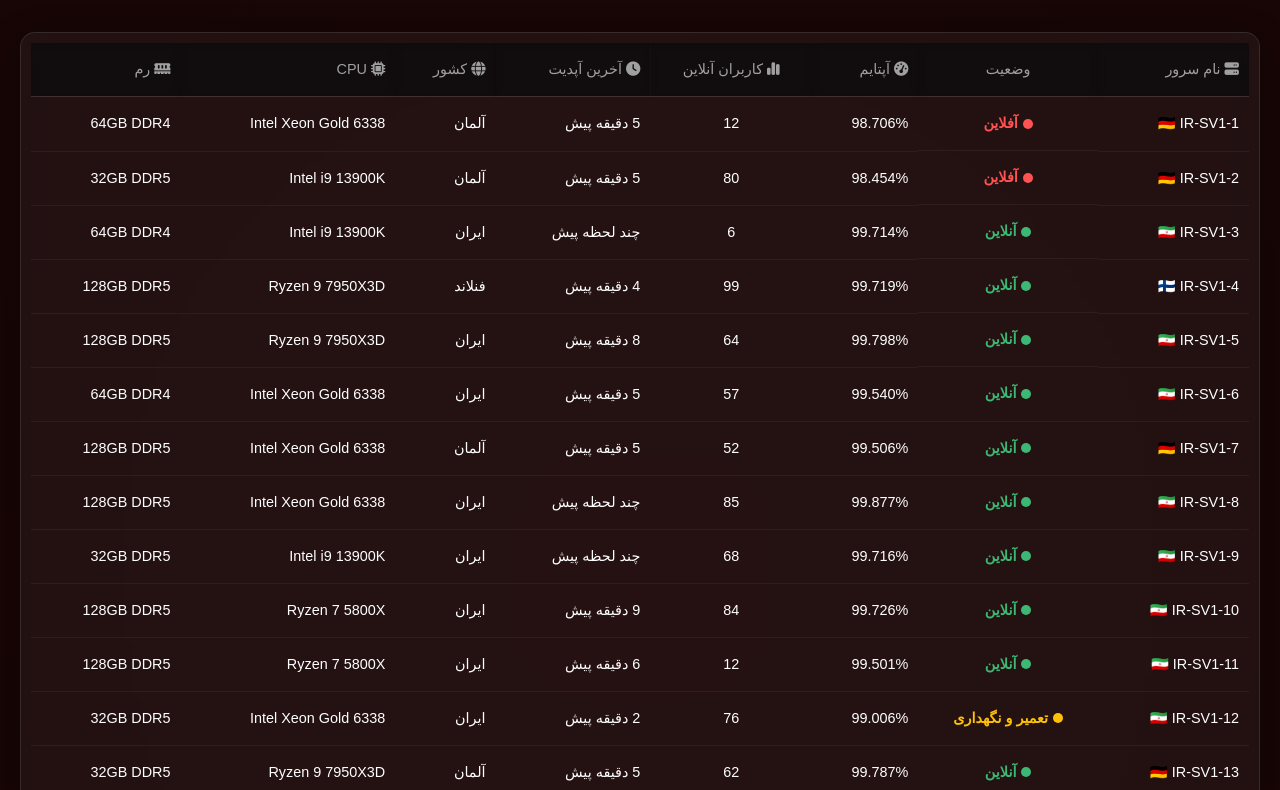
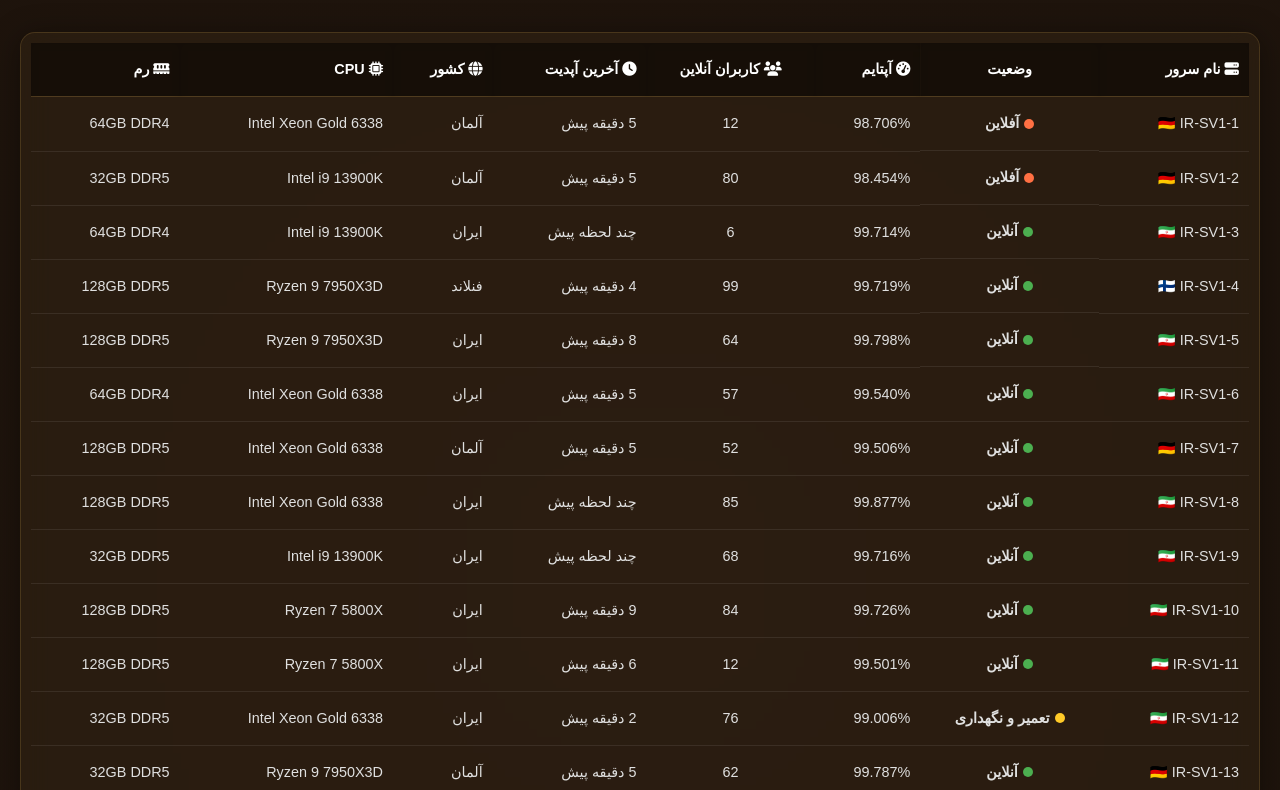
Before and after one commit to skilljava/AriaStatus, a plain HTML site: page index.html in a window 1280 px wide. Shown: the part 99-889 px from the top of the page. Drawn offline with Linux system fonts and the light colour scheme; a small style sheet from the web is missing.

Commit message:
Update index.html

```diff
--- a/index.html
+++ b/index.html
@@ -10,17 +10,21 @@
 
     <style>
         :root {
-            /* رنگ‌های تم */
-            --bg-dark: #0a0a0c;
-            --bg-glass: rgba(255, 255, 255, 0.05);
-            --border-glass: rgba(255, 255, 255, 0.1);
+            /* رنگ‌های تم نارنجی/طلایی */
+            --bg-dark: #0f0a05; /* پس‌زمینه تیره مایل به قهوه‌ای/نارنجی */
+            --bg-glass: rgba(255, 200, 100, 0.05); /* شیشه با ته رنگ طلایی */
+            --border-glass: rgba(255, 200, 100, 0.15); /* حاشیه شیشه با ته رنگ طلایی */
             --blur-glass: 15px;
             --text-main: #ffffff;
-            --text-sec: #a0a0a0;
-            --color-online: #3db874; /* سبز روشن */
-            --color-offline: #ff5252; /* قرمز */
-            --color-maintenance: #ffc107; /* زرد/نارنجی */
-            --color-accent: #007bff; /* آبی برای آیکون‌ها و لینک‌ها */
+            --text-sec: #e0e0e0; /* روشن‌تر برای خوانایی */
+
+            --color-online: #4CAF50; /* سبز ملایم برای آنلاین */
+            --color-offline: #FF7043; /* نارنجی-قرمز برای آفلاین */
+            --color-maintenance: #FFCA28; /* طلایی روشن برای نگهداری */
+            --color-accent: #FFA726; /* نارنجی پررنگ و برجسته */
+
+            --color-gradient-start: #ff7e5f; /* گرادیان پس‌زمینه */
+            --color-gradient-end: #feb47b; /* گرادیان پس‌زمینه */
         }
 
         * {
@@ -37,7 +41,7 @@
             line-height: 1.6;
             padding: 20px;
             min-height: 100vh;
-            background-image: radial-gradient(circle at 50% 10%, #1a0505 0%, #0a0a0c 100%);
+            background-image: radial-gradient(circle at 50% 10%, #20150d 0%, var(--bg-dark) 100%);
         }
 
         .container {
@@ -52,8 +56,8 @@
             -webkit-backdrop-filter: blur(var(--blur-glass));
             border: 1px solid var(--border-glass);
             border-radius: 15px;
-            box-shadow: 0 4px 30px rgba(0, 0, 0, 0.3);
-            overflow: hidden; /* برای جلوگیری از سرریز جدول */
+            box-shadow: 0 4px 30px rgba(0, 0, 0, 0.4); /* سایه کمی تیره‌تر */
+            overflow: hidden;
         }
 
         /* --- هدر و آمار کلی --- */
@@ -90,6 +94,7 @@
 
         .stat-item i {
             font-size: 1.2rem;
+            color: var(--color-accent); /* آیکون‌ها به رنگ accent */
         }
 
         .status-dot {
@@ -118,11 +123,11 @@
 
         .server-table th {
             padding: 15px 10px;
-            color: var(--text-sec);
-            font-weight: 500;
+            color: var(--text-main); /* رنگ تایتل‌ها سفید */
+            font-weight: 600; /* کمی پررنگ‌تر */
             position: sticky;
             top: 0;
-            background: rgba(10, 10, 12, 0.8); /* برای حالت چسبندگی */
+            background: rgba(15, 10, 5, 0.8); /* پس‌زمینه تیره برای sticky */
             backdrop-filter: blur(5px);
             z-index: 10;
             border-bottom: 1px solid var(--border-glass);
@@ -131,14 +136,15 @@
 
         .server-table td {
             padding: 15px 10px;
-            border-bottom: 1px solid rgba(255, 255, 255, 0.05);
+            border-bottom: 1px solid rgba(255, 255, 255, 0.08); /* خطوط جداکننده کمی پررنگ‌تر */
             vertical-align: middle;
-            transition: all 0.5s ease; /* برای انیمیشن تغییرات */
+            transition: all 0.5s ease;
             white-space: nowrap;
+            color: var(--text-sec); /* متن سلول‌ها */
         }
 
         .server-table tr:hover {
-            background-color: rgba(255, 255, 255, 0.02);
+            background-color: rgba(255, 167, 38, 0.05); /* هاور با ته رنگ نارنجی */
         }
 
         /* ستون وضعیت */
@@ -154,28 +160,6 @@
         .status-online { color: var(--color-online); }
         .status-offline { color: var(--color-offline); }
         .status-maintenance { color: var(--color-maintenance); }
-
-        /* نمودار کوچک شبیه سازی شده */
-        .sparkline {
-            width: 80px;
-            height: 20px;
-            background: repeating-linear-gradient(
-                to left,
-                var(--color-online), var(--color-online) 5px,
-                rgba(255, 255, 255, 0.1) 5px, rgba(255, 255, 255, 0.1) 6px
-            );
-            border-radius: 3px;
-            opacity: 0.7;
-            margin: 0 auto;
-        }
-
-        .sparkline-offline {
-            background: repeating-linear-gradient(
-                to left,
-                var(--color-offline), var(--color-offline) 5px,
-                rgba(255, 255, 255, 0.1) 5px, rgba(255, 255, 255, 0.1) 6px
-            );
-        }
 
         /* ریسپانسیو برای موبایل */
         @media (max-width: 768px) {
@@ -199,7 +183,6 @@
 
             .server-table {
                 font-size: 0.8rem;
-                /* اجبار به داشتن فضای کافی در موبایل */
                 min-width: 800px;
             }
         }
@@ -234,7 +217,7 @@
                         <th><i class="fa-solid fa-server"></i> نام سرور</th>
                         <th style="text-align: center;">وضعیت</th>
                         <th><i class="fa-solid fa-gauge-high"></i> آپتایم</th>
-                        <th style="text-align: center;"><i class="fa-solid fa-chart-simple"></i> کاربران آنلاین</th>
+                        <th style="text-align: center;"><i class="fa-solid fa-users"></i> کاربران آنلاین</th>
                         <th><i class="fa-solid fa-clock"></i> آخرین آپدیت</th>
                         <th><i class="fa-solid fa-globe"></i> کشور</th>
                         <th><i class="fa-solid fa-microchip"></i> CPU</th>
@@ -247,7 +230,7 @@
         </div>
 
         <p style="text-align: center; color: var(--text-sec); font-size: 0.8rem; margin-top: 20px;">
-            <i class="fa-solid fa-wand-magic-sparkles"></i>
+            <i class="fa-solid fa-wand-magic-sparkles" style="color: var(--color-accent);"></i>
             وضعیت‌ها و آمار شبیه‌سازی شده و هر <span id="update-interval-display"></span> دقیقه به صورت خودکار به‌روزرسانی می‌شوند.
         </p>
 
@@ -335,7 +318,6 @@
                     ram: RAMS[Math.floor(Math.random() * RAMS.length)],
                     onlineUsers: Math.floor(Math.random() * 100), // 0 تا 99 کاربر
                     lastUpdateMinutes: Math.floor(Math.random() * 10), // 0 تا 10 دقیقه
-                    sparklineData: Array(10).fill(1).map(() => Math.random() < 0.9 ? 1 : 0) // شبیه سازی تاریخچه
                 });
             }
             updateTable(); // اولین رندر
@@ -376,9 +358,6 @@
                         maintenanceCount++;
                         break;
                 }
-
-                // شبیه سازی نمودار کوچک آپتایم
-                const sparklineClass = server.status === 'Offline' ? 'sparkline-offline' : '';
 
                 const row = tbody.insertRow();
                 row.innerHTML = `
```
